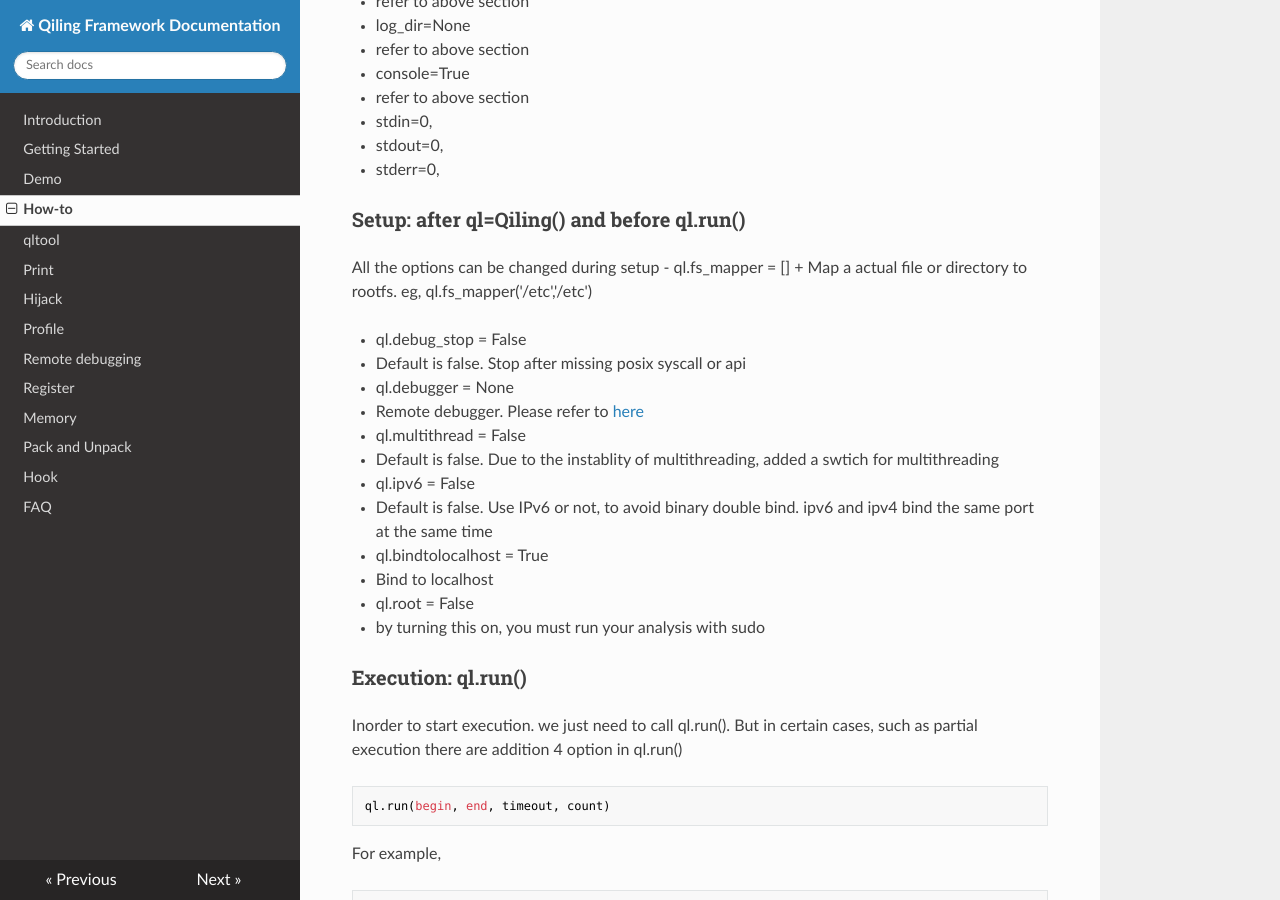
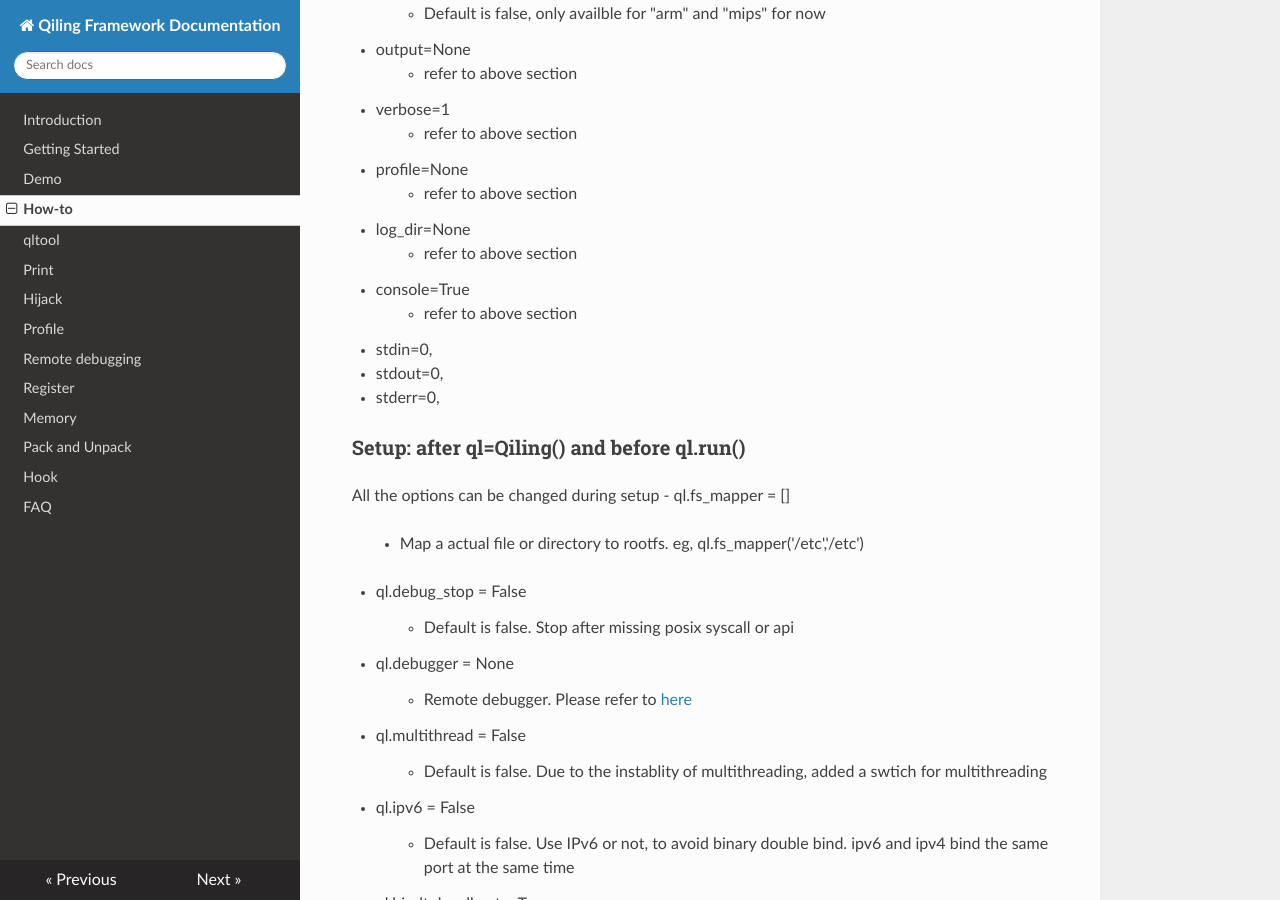
Before and after one commit to qilingframework/rtfd.io, an MkDocs documentation site: the page built from docs/usage.md, in a window 1280 px wide and 900 px high, scrolled down 2183 px. Built offline with MkDocs 1.6.1, drawn with Linux system fonts in a browser that asks for light colours; nearby versions of some CDN libraries.

```diff
--- a/docs/usage.md
+++ b/docs/usage.md
@@ -49,26 +49,26 @@ In pre-loader(during initialization) state, there are multiple options that can
 
 available:
 
-* filename=None
+- filename=None
 > - binary file and argv in [] format, example ["filename","-argv1","argv2"]
 - rootfs=None
-> virtual "/" folder, this is a "jail" file system when executing Qiling
+> - virtual "/" folder, this is a "jail" file system when executing Qiling
 - env=None
-  + always in {}, example {"SHELL":"/bin/bash","HOME":"/tmp"}
+> - always in {}, example {"SHELL":"/bin/bash","HOME":"/tmp"}
 - output=None
-  + output = ["default", "debug", "disasm", "dump"] and dump=(disam + debug)
+> - output = ["default", "debug", "disasm", "dump"] and dump=(disam + debug)
 - verbose=1
-  + from 1 till n, please refer to [print section](https://docs.qiling.io/en/latest/print/) for more details
+> - from 1 till n, please refer to [print section](https://docs.qiling.io/en/latest/print/) for more details
 - profile=None
-  + please refer to [profile section](https://docs.qiling.io/en/latest/profile/) for more details
+> - please refer to [profile section](https://docs.qiling.io/en/latest/profile/) for more details
 - log_dir=None
-  + send print out to a log file
+> - send print out to a log file
 - log_split=None
-  + split log, only use it with multithreading
+> - split log, only use it with multithreading
 - append=None
-  + append a string to standard log directory or filename
+> - append a string to standard log directory or filename
 - console=True
-  + print out to console or not. console = False means no print out
+> - print out to console or not. console = False means no print out
 - libcache=False
 - stdin=0
 - stdout=0
@@ -81,27 +81,27 @@ In pre-loader(during initialization) state, there are multiple options that can
 available:
 
 - shellcoder=None
-  + shellcode in binary mode
+> - shellcode in binary mode
 - rootfs=None
- + refer to above section, but not compulsory in shellcode
+> - refer to above section, but not compulsory in shellcode
 - env=None
-  + refer to above section
+> - refer to above section
 - ostype=None
-  + "linux", "macos", "windows", "uefi", "freebsd"
+> - "linux", "macos", "windows", "uefi", "freebsd"
 - archtype=None
-  + "x8664", "x86", "arm", "arm64", "mips"
+> - "x8664", "x86", "arm", "arm64", "mips"
 - bigendian=False
-  + Default is false, only availble for "arm" and "mips" for now
+> - Default is false, only availble for "arm" and "mips" for now
 - output=None
-  + refer to above section
+> - refer to above section
 - verbose=1
-  + refer to above section
+> - refer to above section
 - profile=None
-  + refer to above section
+> - refer to above section
 - log_dir=None
-  + refer to above section
+> - refer to above section
 - console=True
-  + refer to above section
+> - refer to above section
 - stdin=0,
 - stdout=0,
 - stderr=0,
@@ -109,25 +109,25 @@ available:
 ### Setup: after ql=Qiling() and before ql.run()
 All the options can be changed during setup
 - ql.fs_mapper = []
-  + Map a actual file or directory to rootfs. eg, ql.fs_mapper('/etc','/etc')
+> - Map a actual file or directory to rootfs. eg, ql.fs_mapper('/etc','/etc')
 
 - ql.debug_stop = False
-  + Default is false. Stop after missing posix syscall or api
+> - Default is false. Stop after missing posix syscall or api
 
 - ql.debugger = None
-  + Remote debugger. Please refer to [here](https://docs.qiling.io/en/latest/debugger/)
+> - Remote debugger. Please refer to [here](https://docs.qiling.io/en/latest/debugger/)
 
 - ql.multithread = False
-  + Default is false. Due to the instablity of multithreading, added a swtich for multithreading
+> - Default is false. Due to the instablity of multithreading, added a swtich for multithreading
 
 - ql.ipv6 = False
-  + Default is false. Use IPv6 or not, to avoid binary double bind. ipv6 and ipv4 bind the same port at the same time
+> - Default is false. Use IPv6 or not, to avoid binary double bind. ipv6 and ipv4 bind the same port at the same time
 
 - ql.bindtolocalhost = True
-  + Bind to localhost
+> - Bind to localhost
 
 - ql.root = False
-  + by turning this on, you must run your analysis with sudo
+> - by turning this on, you must run your analysis with sudo
 
 
 ### Execution: ql.run()
```
